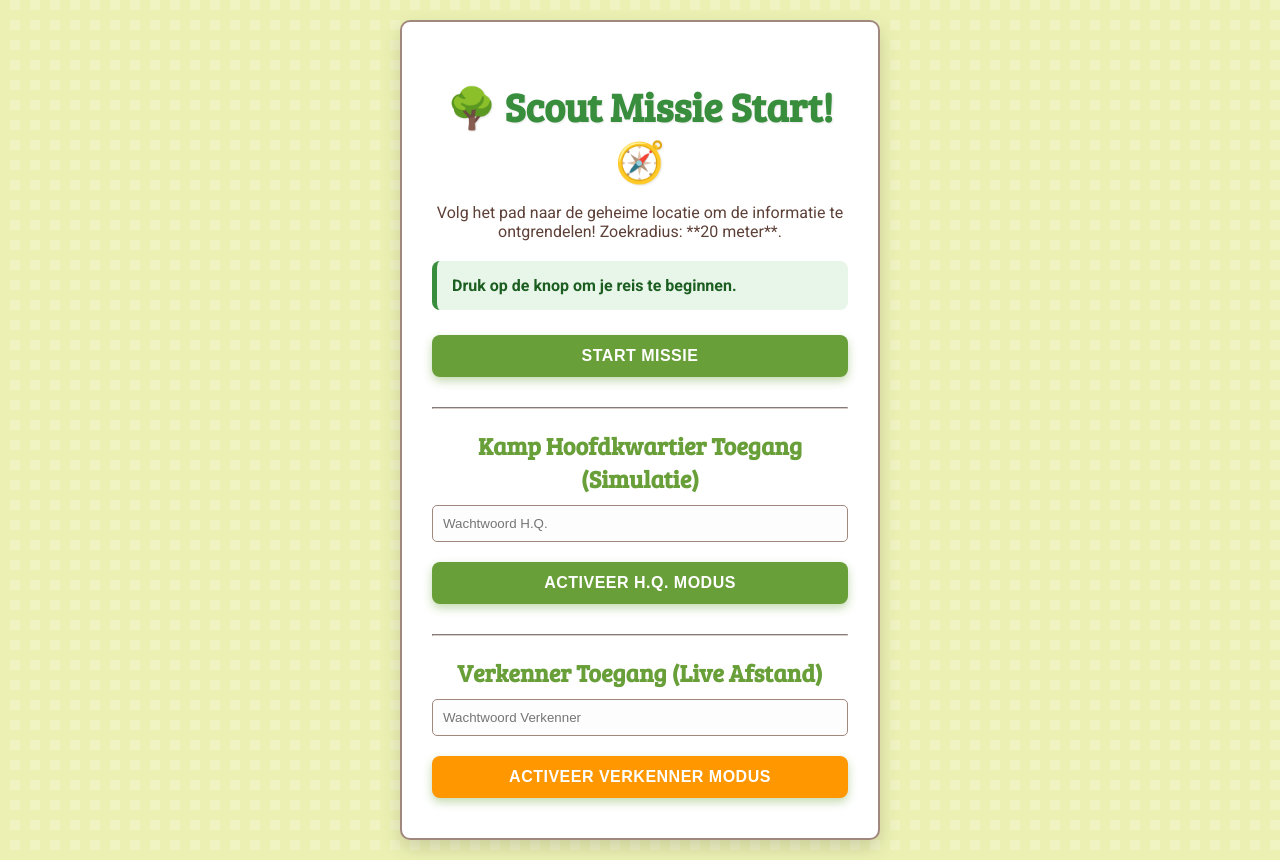
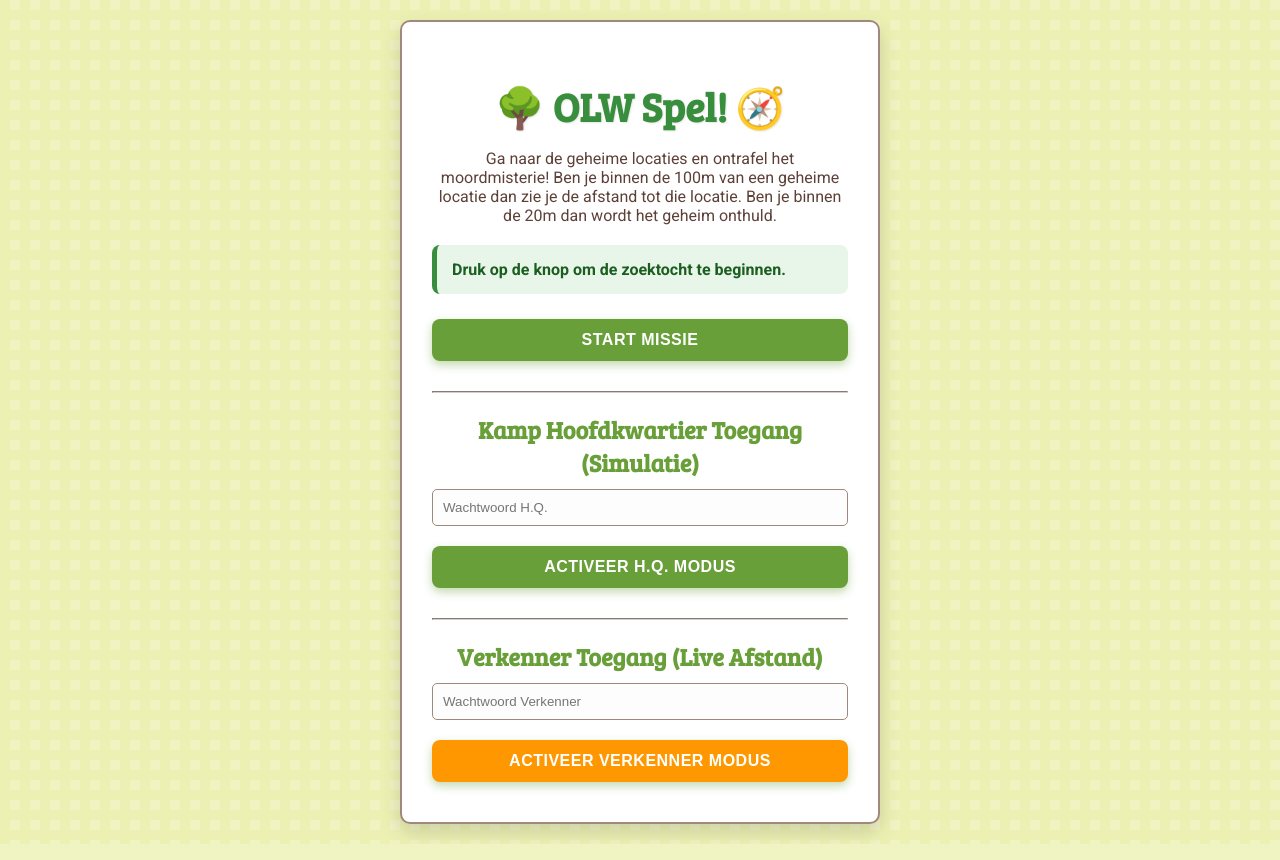
Before and after one commit to guychauliac/olwspel, a plain HTML site: page index.html in a window 1280 px wide. Drawn offline with Linux system fonts and the light colour scheme.

Commit message:
feat: Update game title and description

```diff
--- a/index.html
+++ b/index.html
@@ -211,11 +211,11 @@
 </head>
 <body>
     <div class="container">
-        <h1>🌳 Scout Missie Start! 🧭</h1>
-        <p>Volg het pad naar de geheime locatie om de informatie te ontgrendelen! Zoekradius: **20 meter**.</p>
+        <h1>🌳 OLW Spel! 🧭</h1>
+        <p>Ga naar de geheime locaties en ontrafel het moordmisterie! Ben je binnen de 100m van een geheime locatie dan zie je de afstand tot die locatie.  Ben je binnen de 20m dan wordt het geheim onthuld.</p>
 
         <div id="status-display" class="status-message">
-            Druk op de knop om je reis te beginnen.
+            Druk op de knop om de zoektocht te beginnen.
         </div>
 
         <div id="info-display" class="hidden target-info">
```
